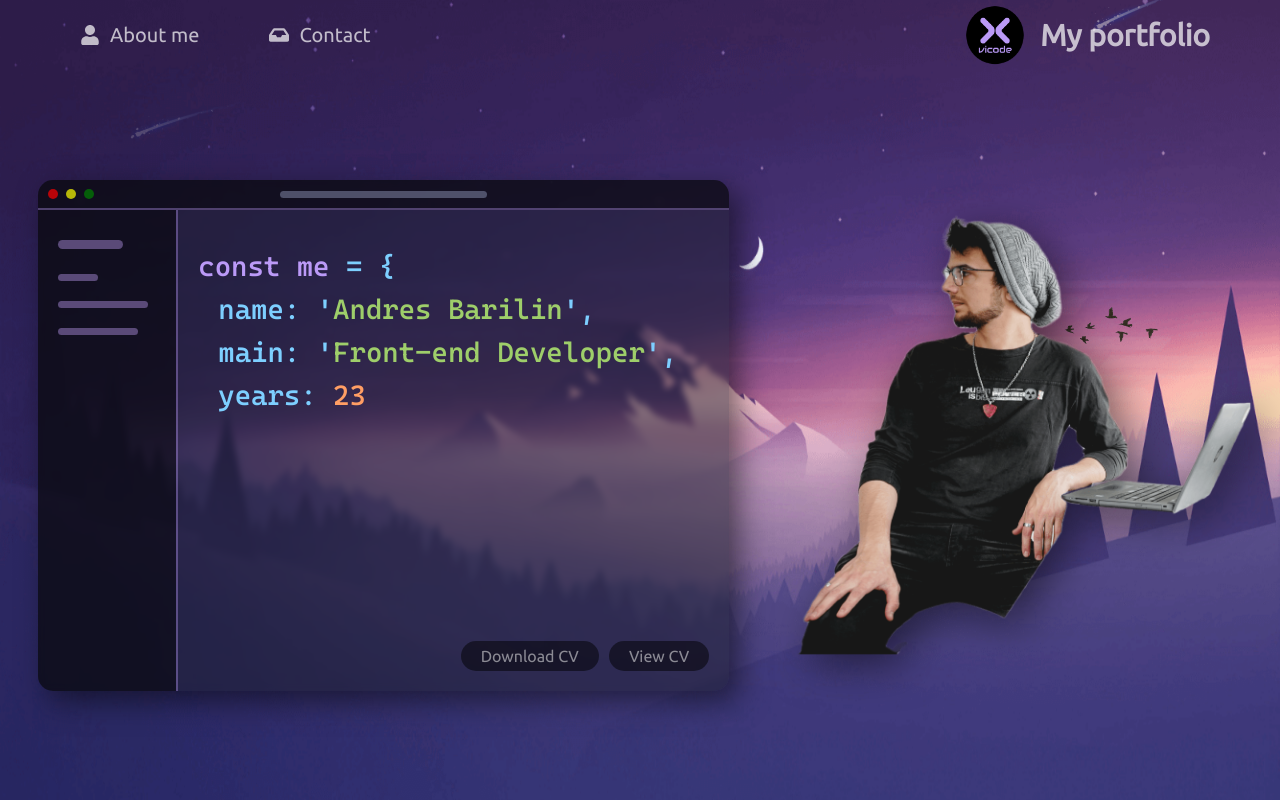
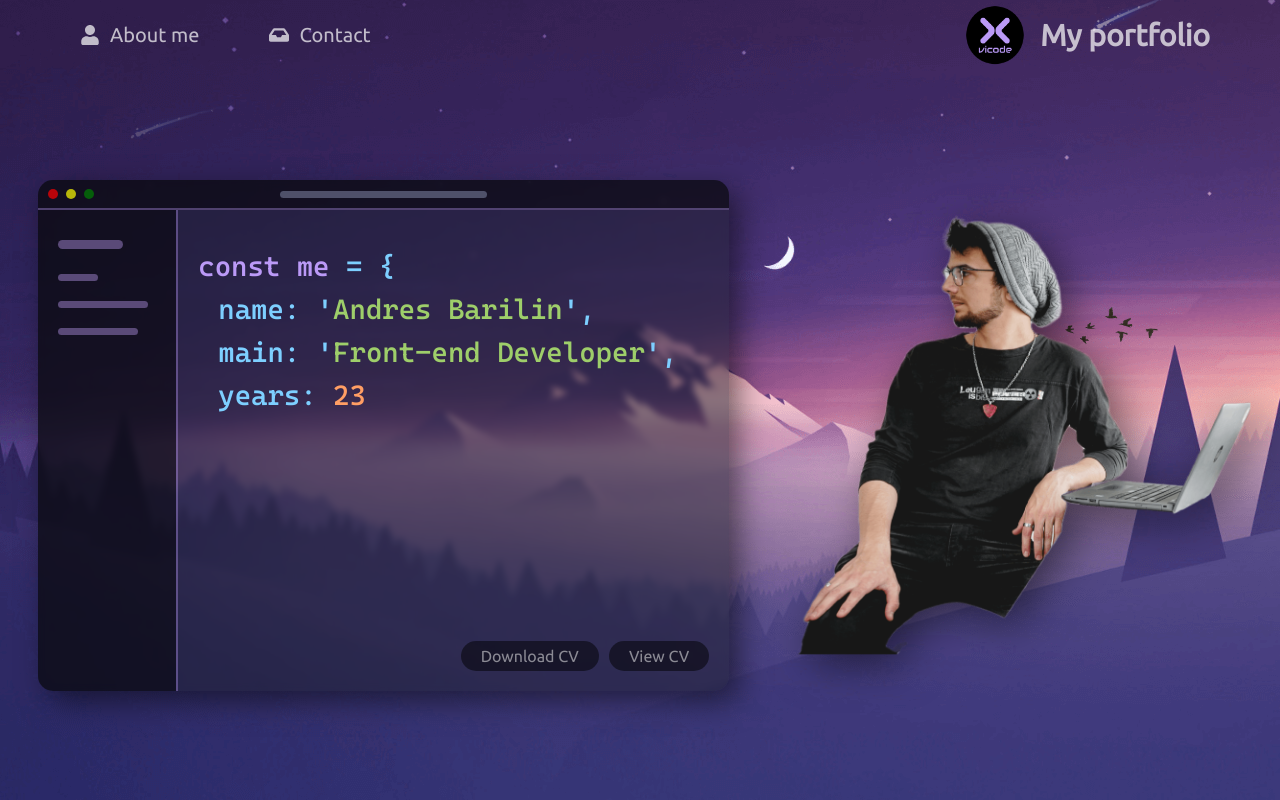
Before and after one commit to VAB-8350/portafolio, a Next.js app: page / in a window 1280 px wide. Shown: the top 800 px of the page. Built offline with nearby package versions, Linux system fonts and the light colour scheme.

Commit message:
Fix background

```diff
--- a/src/styles/styles.module.scss
+++ b/src/styles/styles.module.scss
@@ -3,6 +3,7 @@
   top: 0;
   left: 0;
   width: 100%;
+  object-fit: cover;
   z-index: -1;
 }
 
--- a/style.scss
+++ b/style.scss
@@ -11,7 +11,7 @@ html {
 }
 
 body {
-  background-color: #22272e;
+  background-color: #3e3779;
   overflow: overlay;
 
   p {
```
